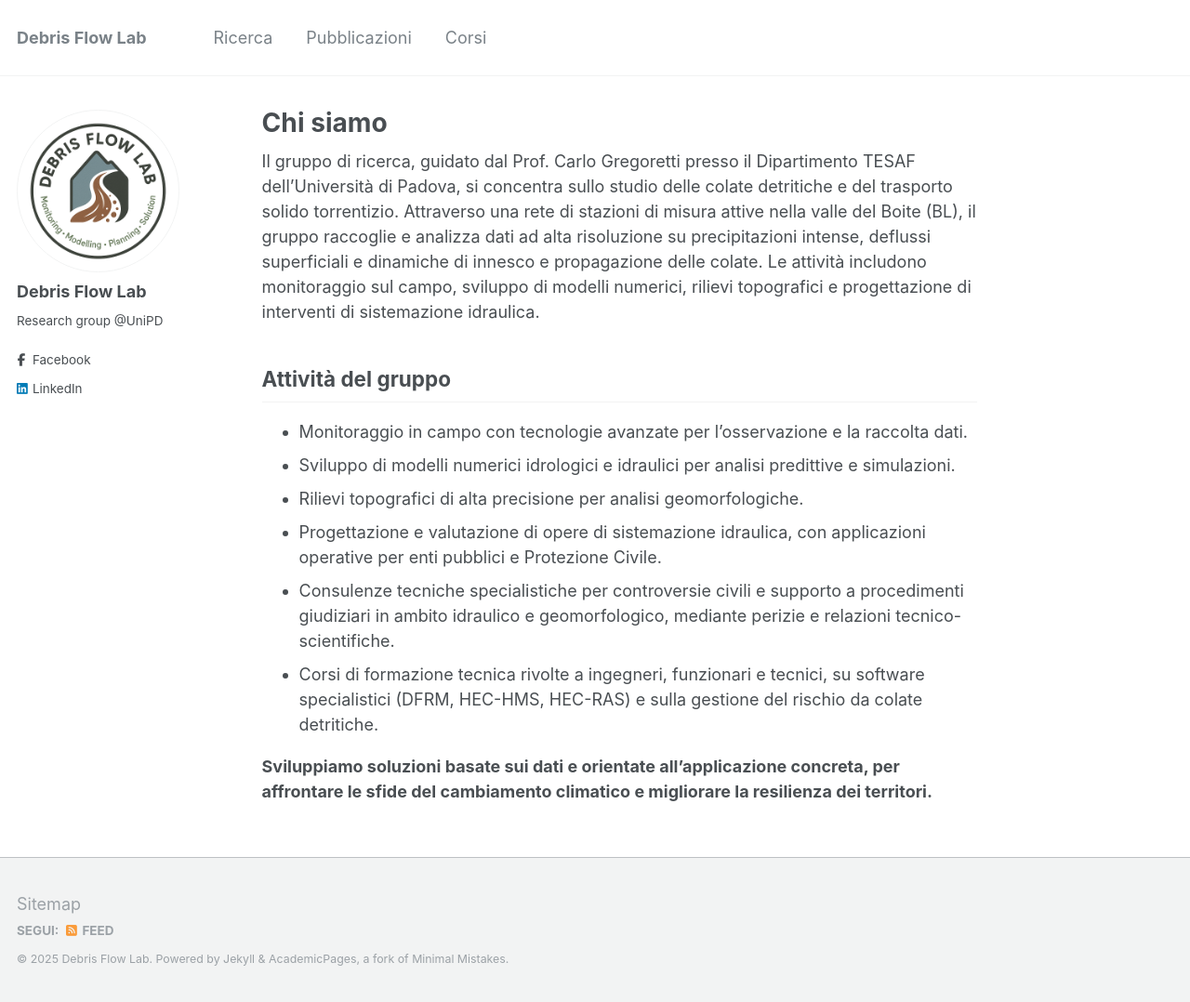
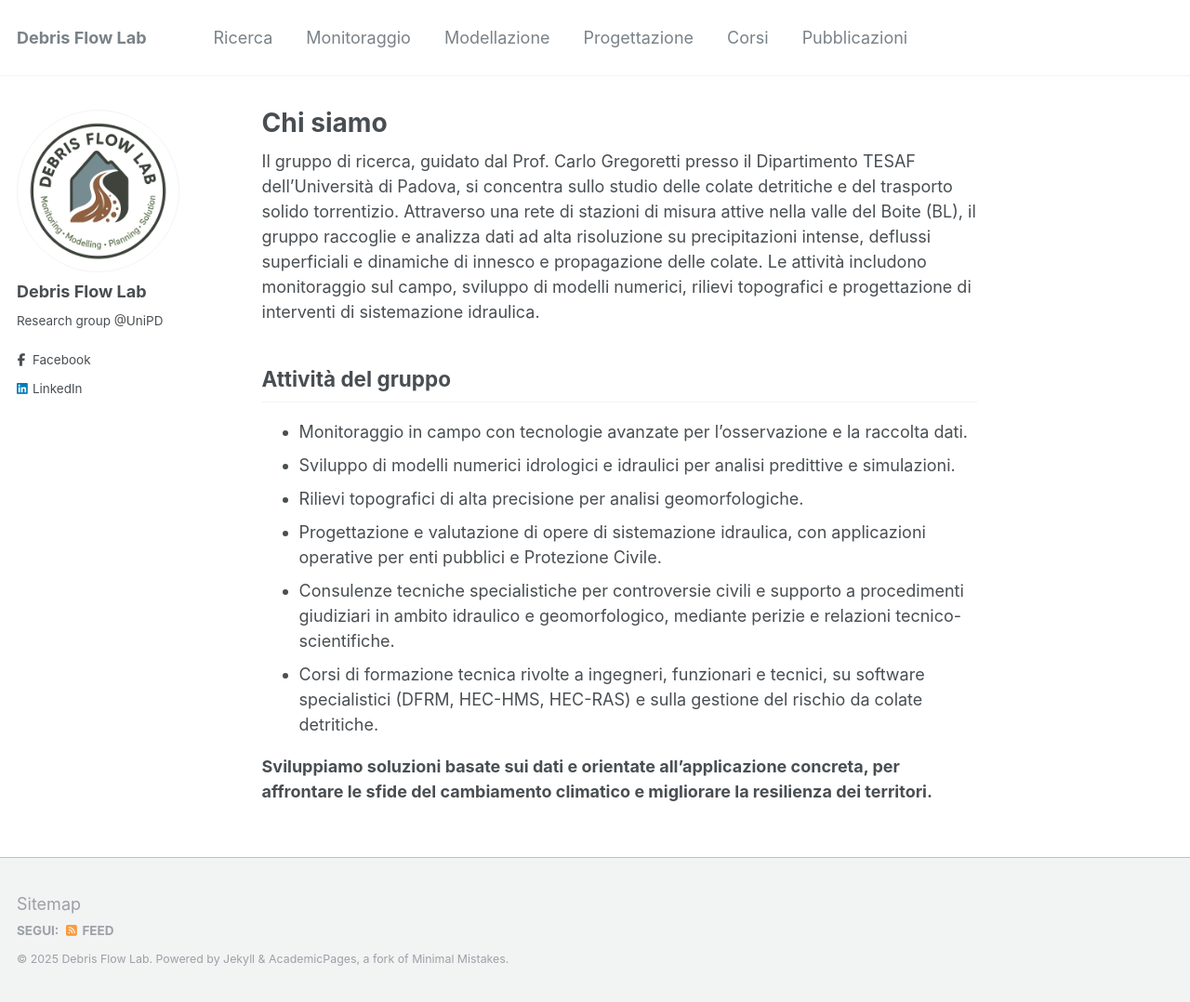
Before and after one commit to DebrisFlowLab/DebrisFlowLab.github.io, a Jekyll site: the page built from _pages/about.md, in a window 1280 px wide and 1078 px high. Shown: the whole window at 93% size. Built offline with Jekyll 4.4.1, drawn with Linux system fonts in a browser that asks for light colours.

Commit message:
Update navigation.yml

```diff
--- a/_data/navigation.yml
+++ b/_data/navigation.yml
@@ -3,8 +3,14 @@ main:
   - title: "Ricerca"
     url: /research/
 
-  - title: "Pubblicazioni"
-    url: /publications/
+  - title: "Monitoraggio"
+    url: /monitoring/
+
+  - title: "Modellazione"
+    url: /modelling/
+
+  - title: "Progettazione"
+    url: /planning/
 
   #- title: "Talks"
   #  url: /talks/
@@ -21,5 +27,7 @@ main:
   - title: "Corsi"
     url: /corsi/
 
+  - title: "Pubblicazioni"
+    url: /publications/
   #- title: "Guide"
   #  url: /markdown/
```
